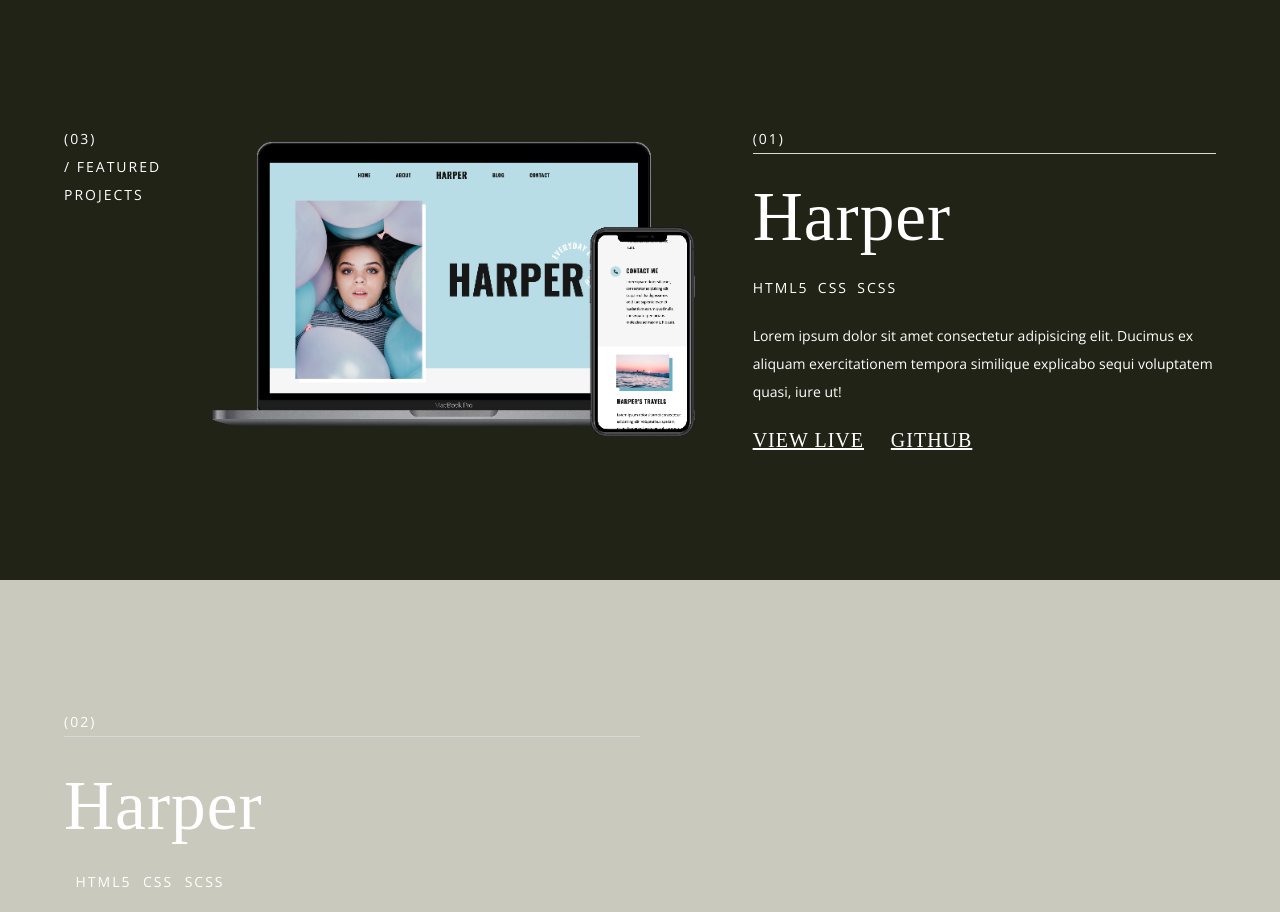
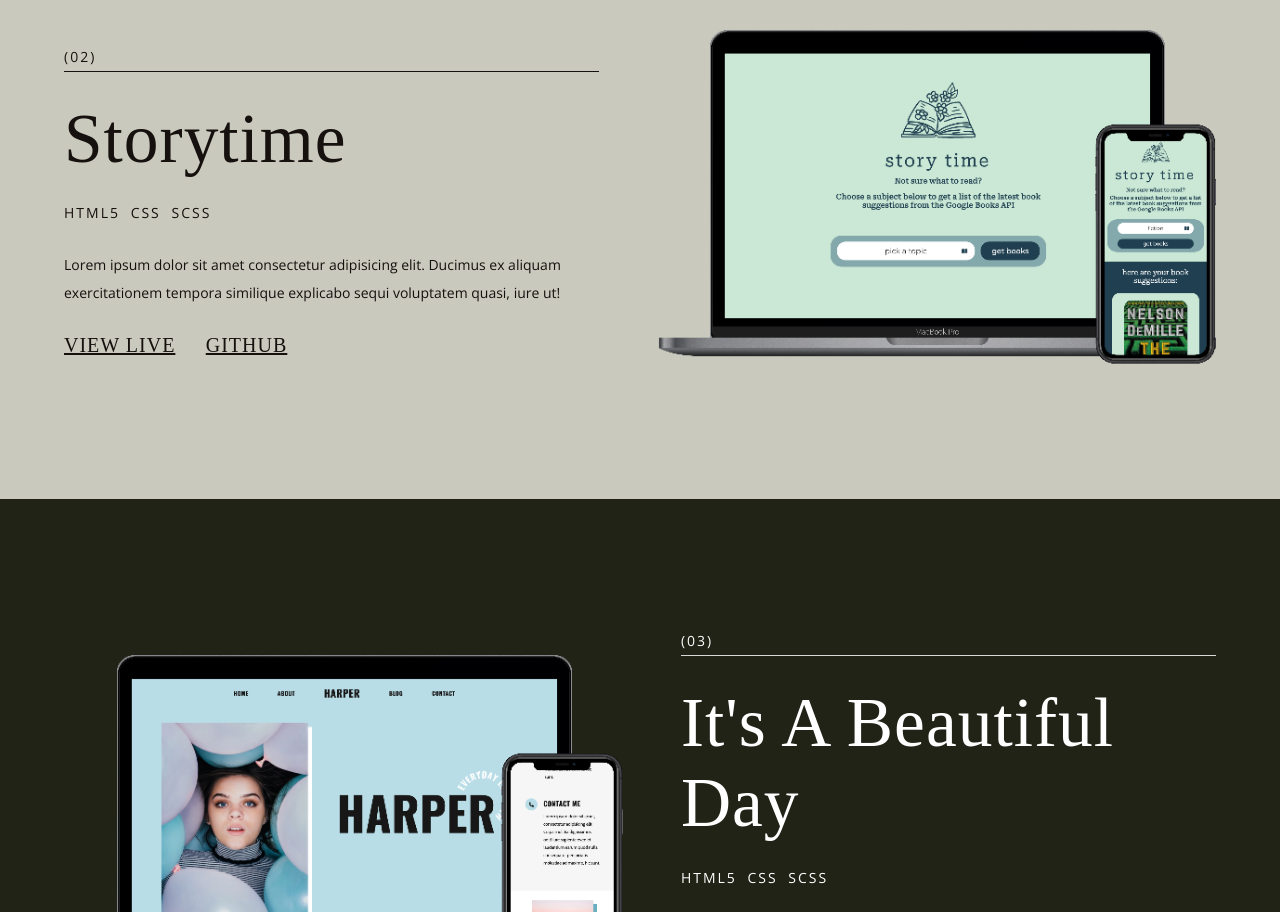
Before and after one commit to jennifer-collins/jennifer-collins-portfolio, a plain HTML site: page index.html in a window 1280 px wide. Shown: the part 2704-3616 px from the top of the page. Drawn offline with nearby package versions, Linux system fonts and the light colour scheme; a web font is replaced by a local one.

Commit message:
Update assets folder, update project styles and typography.

```diff
--- a/index.html
+++ b/index.html
@@ -114,10 +114,10 @@
         </section><!-- END .skills Section -->
 
         <section class="featuredProjects" id="projects">
-            <div class="project1">
-                <!-- <div class="sideText">
+            <!-- <div class="project1">
+                <div class="sideText">
                     <p class="tagline">(03)<span class="taglineSpan">/ Featured Projects</span></p>
-                </div> -->
+                </div>
                 <div class="wrapper">
                     <div class="imageContainer">
                         <img src="./assets/images/harper-devices-small-close.png" alt="placeholder image">
@@ -138,8 +138,10 @@
                             </ul>
                         </div>
                     </div>
-                </div><!-- END .wrapper -->
-            </div><!-- END .project1 -->
+                </div>
+                END .wrapper
+            </div>
+            END .project1 -->
 
             <!-- TESTING PROJECT LAYOUT -->
             <div class="project4">
@@ -190,18 +192,14 @@
 
             <div class="project2">
                 <div class="wrapper">
-                    <!-- <div class="sideText">
-                        <p class="tagline">(03)<span class="taglineSpan">/ Featured Projects</span></p>
-                    </div> -->
                     <div class="imageContainer">
-                        <img src="./assets/images/harper-devices-small-close.png" alt="placeholder image">
+                        <img src="./assets/images/storytime-device-close.png" alt="placeholder image">
                     </div>
 
                     <div class="contentContainer">
                         <div class="textContainer">
                             <p class="taglineNumber">(02)</p>
-
-                            <h3>Harper</h3>
+                            <h3>Storytime</h3>
                             <ul class="projectFrameworks">
                                 <li>
                                     <p>HTML5</p>
@@ -231,7 +229,6 @@
                     <div class="contentContainer">
                         <div class="textContainer">
                             <p class="taglineNumber">(03)</p>
-
                             <h3>It's A Beautiful Day</h3>
                             <ul class="projectFrameworks">
                                 <li>
--- a/styles/sass/partials/_projects.scss
+++ b/styles/sass/partials/_projects.scss
@@ -33,7 +33,7 @@
 .project2 .wrapper {
     display: flex;
     justify-content: space-between;
-    flex-direction: column-reverse;
+    flex-direction: row-reverse;
 }
 
 .project2 .contentContainer {
@@ -47,7 +47,7 @@
         flex-direction: row;
         margin-bottom: 5%;
         li {
-            margin-left: 2%;
+            margin-right: 2%;
             letter-spacing: 2px;
         }
     }
--- a/styles/sass/partials/_typography.scss
+++ b/styles/sass/partials/_typography.scss
@@ -93,7 +93,7 @@ h4 {
     line-height: 28px;
 }
 
-.project4 .tagline, h3 {
+.featuredProjects .tagline, h3 {
     color: #FFF;
     padding-bottom: 5%;
 }
@@ -107,6 +107,10 @@ h4 {
     line-height: 28px;
     border-bottom: 1px solid $lineColor;
     letter-spacing: 2px;
+}
+
+.project2 .taglineNumber {
+    border-bottom: 1px solid $textColourPrimary;
 }
 
 .skills h2 {
@@ -130,6 +134,12 @@ h4 {
     letter-spacing: 1px;
 }
 
+.featuredProjects .project2 .textContainer {
+    * {
+        color: $textColourPrimary;
+    }
+}
+
 footer p {
     text-align: center;
     text-transform: uppercase;
```
Also changed, not shown: assets/images/harper-devices-small.png (deleted), assets/images/harper-devices.png (deleted), assets/images/storytime-device-close.png (added), assets/images/storytime-devices.png (deleted), styles/styles.css.
